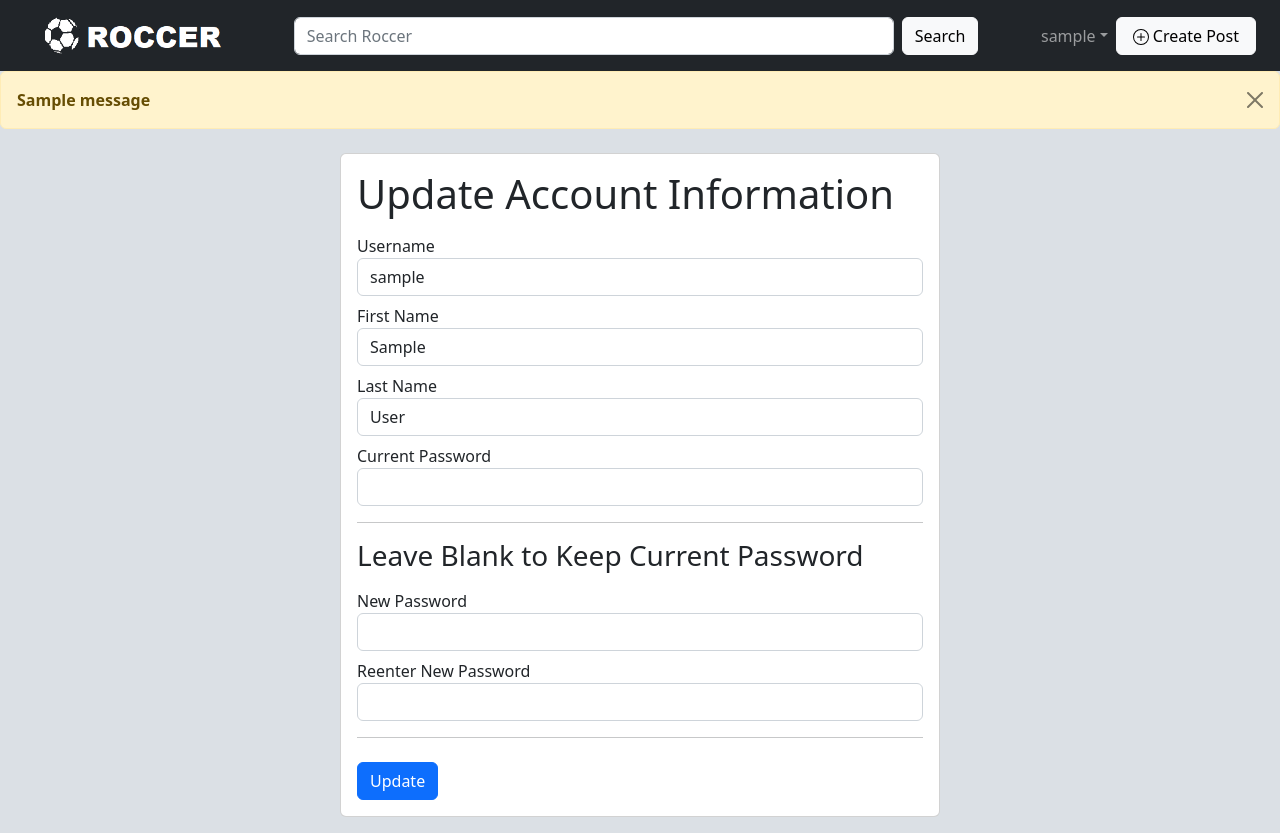
After one commit to Fenshway/roccer, a Flask app: template templates/update_user.html in a window 1280 px wide. The commit adds this page. Run offline with Flask 3, Linux system fonts and the light colour scheme; the template is opened without the code that fills it: most values are stand-ins (such as "Sample title", 1, 10 or a date in 2020); one stand-in notice (Sample message) is shown.

Commit message:
Users can edit account info

```diff
--- a/app.py
+++ b/app.py
@@ -6,6 +6,7 @@ from src.models import db, User_account, User_comment, Post
 from flask_bcrypt import Bcrypt
 from src.repositories.user_account_repository import user_repository_singleton
 from src.repositories.post_repository import post_repository_singleton
+from sqlalchemy import update
 
 
 load_dotenv()
@@ -74,10 +75,15 @@ def update_profile_pic():
 
 @app.get('/profile/settings')
 def settings():
-    if 'user' in session:
-        username=session['user']['username']
-        return render_template('settings.html', username=username)
-    return render_template('settings.html')
+    if 'user' not in session:
+        return render_template('/')
+
+    first_name=session['user']['first_name']
+    last_name=session['user']['last_name']
+    username=session['user']['username']
+    profile_path=session['user']['profile_path']
+
+    return render_template('settings.html', first_name=first_name, last_name=last_name, username=username, profile_path=profile_path)
 
 
 @app.route('/post', methods=['POST', 'GET'])
@@ -276,3 +282,72 @@ def search():
         return render_template('index.html', posts = searched_posts, username=username)
 
     return render_template('index.html', posts = searched_posts)
+
+@app.get('/update_user_form')
+def update_user_form():
+
+    if 'user' not in session:
+        return redirect('/')
+    first_name=session['user']['first_name']
+    last_name=session['user']['last_name']
+    username=session['user']['username']
+    return render_template('update_user.html', first_name=first_name, last_name=last_name, username=username)
+
+@app.post('/update_user')
+def update_user():
+    if 'user' not in session:
+        return redirect('/login')
+
+    user_id=session['user']['user_account_id']
+    first_name=session['user']['first_name']
+    last_name=session['user']['last_name']
+    username=session['user']['username']
+
+    password = request.form.get('password')
+
+    existing_user = User_account.query.filter_by(user_account_id=user_id).first()
+    if not bcrypt.check_password_hash(existing_user.user_password, password):
+        flash('Incorrect Password')
+        return redirect('/update_user_form')
+
+    new_username = request.form.get('username')
+    if username != new_username:
+        existing_user = User_account.query.filter_by(username=new_username).first()
+        if existing_user is not None:
+            flash('Username already taken.')
+            return redirect('/update_user_form')
+        user_repository_singleton.update_username(user_id, new_username)
+
+    new_first_name = request.form.get('firstname')
+    if first_name != new_first_name:
+        user_repository_singleton.update_user_first_name(user_id, new_first_name)
+
+    new_last_name = request.form.get('lastname')
+    if last_name != new_last_name:
+        user_repository_singleton.update_user_last_name(user_id, new_last_name)
+
+    new_pw1 = request.form.get('new_pw')
+    new_pw2 = request.form.get('new_pw2')
+
+    if new_pw1 is not '' and new_pw2 is not '':
+        if new_pw1 != new_pw2:
+            flash('New passwords do not match')
+            return redirect('/update_user_form')
+        else:
+            hashed_bytes = bcrypt.generate_password_hash(new_pw1, int(os.getenv('BCRYPT_ROUNDS')))
+            hashed_password = hashed_bytes.decode('utf-8')
+            user_repository_singleton.update_password(user_id, hashed_password)
+
+    session.pop('user')
+
+    existing_user = User_account.query.filter_by(user_account_id=user_id).first()
+    session['user'] = {
+        'user_account_id': existing_user.user_account_id,
+        'first_name': existing_user.first_name,
+        'last_name': existing_user.last_name,
+        'username': existing_user.username,
+        'user_account_id': existing_user.user_account_id,
+        'profile_path': existing_user.profile_path,
+    }
+
+    return redirect('/profile/settings')
--- a/src/models.py
+++ b/src/models.py
@@ -1,5 +1,5 @@
 from flask_sqlalchemy import SQLAlchemy
-from sqlalchemy import func
+from sqlalchemy import func, update
 db = SQLAlchemy()
 from datetime import datetime
 
--- a/templates/_layout.html
+++ b/templates/_layout.html
@@ -19,9 +19,9 @@
 </head>
 
 <body>
-
+  <!--toggle button on small window kind of broken. may get around to it-->
   <nav class="navbar navbar-expand-md navbar-dark bg-dark px-4 ">
-    <a href="/"><img src="../static/roccerlogo.PNG" style="height:55px;"></a>
+    <a href="/"><img src="../static/assets/roccerlogo.PNG" style="height:55px;"></a>
     <button class="navbar-toggler" type="button" data-bs-toggle="collapse" data-bs-target="#navbarSupportedContent"
       aria-controls="navbarSupportedContent" aria-expanded="false" aria-label="Toggle navigation">
       <span class="navbar-toggler-icon"></span>
@@ -63,7 +63,9 @@
         </button>
       </a>
       {% else %}
-        <a class="nav-link text-light" href="/login_page">Login</a>
+        <div>asdfasas</div> <!--don't delete this unless to fix-->
+        <a class="nav-link text-light" href="/login_page">Login/Register</a>
+        <div>dfas</div> <!--don't delete this unless to fix-->
       {% endif %}
     </div>
   </nav>
--- /dev/null
+++ b/templates/update_user.html
@@ -0,0 +1,89 @@
+{% extends '_layout.html' %}
+
+{% block title %}Roccer | Update Information{% endblock %}
+
+{% block body %}
+
+{% block style%}
+<style>
+  body {
+    background-color:   #DBE0E5;
+  }
+  .profile-image {
+    position: relative;
+  }
+
+  .profile-image img {
+    border-radius: 50%;
+    object-fit: cover;
+    height: 125px;
+    width: 125px;
+  }
+
+  .profile-image div {
+    position: absolute;
+    top: 0;
+    background-color: hsl(0, 100%, 0%, 60%);
+    width: 100%;
+    height: 100%;
+    z-index: 999;
+    opacity: 0;
+    transition: opacity 0.3s ease-in-out;
+    border-radius: 50%;
+  }
+</style>
+{% endblock %}
+
+<!--FLASH MESSAGES-->
+{% for message in get_flashed_messages() %}
+<div class="alert alert-warning alert-dismissible fade show" role="alert">
+  <strong>{{message}}</strong>
+  <button type="button" class="btn-close" data-bs-dismiss="alert" aria-label="Close"></button>
+</div>
+{% endfor %}
+
+<div class="col-md-8" style="width: 600px; margin: auto;">
+  <div class="card mb-3 mt-4">
+    <div class="card-body">
+      <h1>Update Account Information</h1>
+      <form action="/update_user" method="post">
+        <div class="form-group pt-2">
+          <label for="username">Username</label>
+          <input type="username" class="form-control" name="username" id="username" value="{{username}}" required>
+        </div>
+
+        <div class="form-group pt-2">
+          <label for="firstname">First Name</label>
+          <input type="text" class="form-control" name="firstname" id="firstname"  value="{{first_name}}" required>
+        </div>
+
+        <div class="form-group pt-2">
+          <label for="lastname">Last Name</label>
+          <input type="text" class="form-control" name="lastname" id="lastname"  value="{{last_name}}" required>
+        </div>
+
+        <div class="form-group pt-2">
+          <label for="password">Current Password</label>
+          <input type="password" class="form-control" name="password" id="password" required>
+        </div>
+
+        <hr>
+        <h3>Leave Blank to Keep Current Password</h3>
+        <div class="form-group pt-2">
+          <label for="password2">New Password</label>
+          <input type="password" class="form-control" name="new_pw" id="new_pw">
+        </div>
+
+        <div class="form-group pt-2">
+          <label for="password2">Reenter New Password</label>
+          <input type="password" class="form-control" name="new_pw2" id="new_pw2">
+        </div>
+        <hr>
+        <div class="pt-2">
+          <button type="submit" class="btn btn-primary">Update</button>
+        </div>
+      </form>
+    </div>
+  </div>
+</div>
+{% endblock %}
```
Also changed, not shown: src/repositories/user_account_repository.py (+22 -0 lines), templates/login.html (+15 -5 lines), templates/register.html (+15 -4 lines), templates/settings.html (+94 -65 lines), static/assets/roccerlogo.PNG (renamed from static/roccerlogo.PNG).
